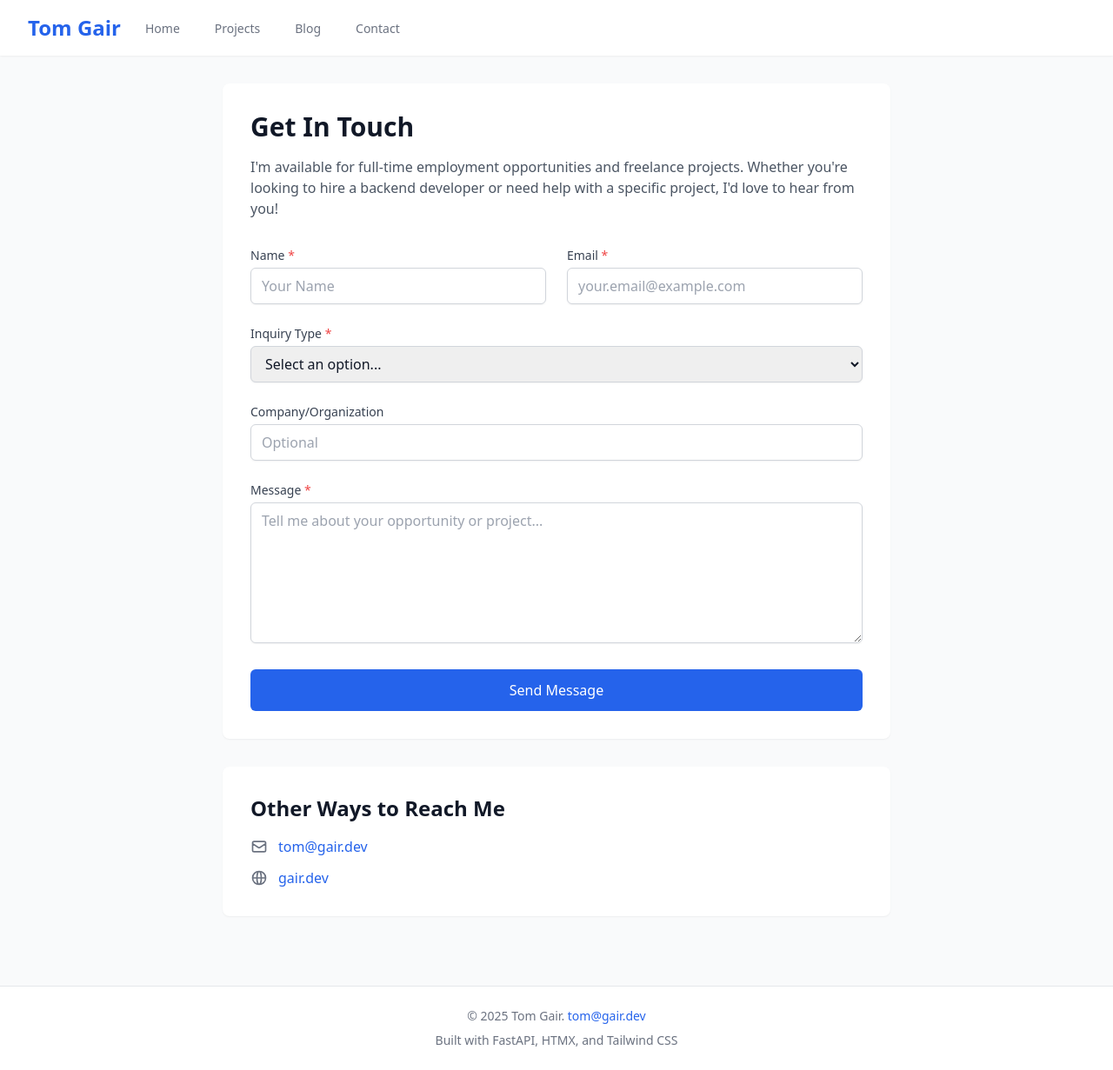
After one commit to GairDotDev/GetMeOutOfHere, a FastAPI app: template templates/contact.html in a window 1280 px wide. The commit adds this page. Shown: the whole page at 87% size. Run offline with FastAPI, Linux system fonts and the light colour scheme; the template is opened without the code that fills it, so the values that code supplies are empty; some libraries are stand-ins or nearby versions.

Commit message:
Add contact page with employment/freelance inquiry form
Co-authored-by: GairDotDev <218484236+GairDotDev@users.noreply.github.com>

```diff
--- a/main.py
+++ b/main.py
@@ -29,10 +29,16 @@ ADMIN_TOKEN = os.getenv("ADMIN_TOKEN", "change-me-in-production")
 DATA_DIR = Path("data")
 DATA_DIR.mkdir(exist_ok=True)
 PROJECTS_FILE = DATA_DIR / "projects.json"
+CONTACTS_FILE = DATA_DIR / "contacts.json"
 
 # Initialize projects file if it doesn't exist
 if not PROJECTS_FILE.exists():
     with open(PROJECTS_FILE, "w") as f:
+        json.dump([], f)
+
+# Initialize contacts file if it doesn't exist
+if not CONTACTS_FILE.exists():
+    with open(CONTACTS_FILE, "w") as f:
         json.dump([], f)
 
 
@@ -49,6 +55,21 @@ def save_projects(projects):
     """Save projects to JSON file."""
     with open(PROJECTS_FILE, "w") as f:
         json.dump(projects, f, indent=2)
+
+
+def load_contacts():
+    """Load contacts from JSON file."""
+    try:
+        with open(CONTACTS_FILE, "r") as f:
+            return json.load(f)
+    except (FileNotFoundError, json.JSONDecodeError):
+        return []
+
+
+def save_contacts(contacts):
+    """Save contacts to JSON file."""
+    with open(CONTACTS_FILE, "w") as f:
+        json.dump(contacts, f, indent=2)
 
 
 def verify_admin_token(authorization: Optional[str] = Header(None)):
@@ -173,6 +194,47 @@ async def blog_post(request: Request, slug: str):
     })
 
 
+@app.get("/contact", response_class=HTMLResponse)
+async def contact_page(request: Request):
+    """Contact page with form."""
+    return templates.TemplateResponse("contact.html", {
+        "request": request,
+        "title": "Contact"
+    })
+
+
+@app.post("/contact", response_class=HTMLResponse)
+async def submit_contact(
+    request: Request,
+    name: str = Form(...),
+    email: str = Form(...),
+    inquiry_type: str = Form(...),
+    message: str = Form(...),
+    company: Optional[str] = Form(None)
+):
+    """Handle contact form submission."""
+    # Load existing contacts
+    contacts = load_contacts()
+
+    # Add new contact
+    new_contact = {
+        "id": len(contacts) + 1,
+        "name": name,
+        "email": email,
+        "inquiry_type": inquiry_type,
+        "company": company,
+        "message": message,
+        "submitted_at": datetime.now().isoformat()
+    }
+    contacts.append(new_contact)
+
+    # Save contacts
+    save_contacts(contacts)
+
+    # Return success response (empty HTML for HTMX)
+    return HTMLResponse(content="", status_code=200)
+
+
 if __name__ == "__main__":
     import uvicorn
     uvicorn.run(app, host="0.0.0.0", port=8000)
--- a/templates/base.html
+++ b/templates/base.html
@@ -32,6 +32,9 @@
                         <a href="/blog" class="{% if request.url.path.startswith('/blog') %}border-blue-500 text-gray-900{% else %}border-transparent text-gray-500 hover:border-gray-300 hover:text-gray-700{% endif %} inline-flex items-center px-1 pt-1 border-b-2 text-sm font-medium">
                             Blog
                         </a>
+                        <a href="/contact" class="{% if request.url.path.startswith('/contact') %}border-blue-500 text-gray-900{% else %}border-transparent text-gray-500 hover:border-gray-300 hover:text-gray-700{% endif %} inline-flex items-center px-1 pt-1 border-b-2 text-sm font-medium">
+                            Contact
+                        </a>
                     </div>
                 </div>
             </div>
--- /dev/null
+++ b/templates/contact.html
@@ -0,0 +1,166 @@
+{% extends "base.html" %}
+
+{% block content %}
+<div class="max-w-3xl mx-auto">
+    <div class="bg-white rounded-lg shadow-sm p-8">
+        <h1 class="text-3xl font-bold text-gray-900 mb-4">Get In Touch</h1>
+        <p class="text-gray-600 mb-8">
+            I'm available for full-time employment opportunities and freelance projects.
+            Whether you're looking to hire a backend developer or need help with a specific project,
+            I'd love to hear from you!
+        </p>
+
+        <!-- Success Message -->
+        <div id="success-message" class="hidden mb-6 bg-green-50 border border-green-200 text-green-700 px-4 py-3 rounded">
+            Thank you for your message! I'll get back to you as soon as possible.
+        </div>
+
+        <!-- Error Message -->
+        <div id="error-message" class="hidden mb-6 bg-red-50 border border-red-200 text-red-700 px-4 py-3 rounded"></div>
+
+        <!-- Contact Form -->
+        <form
+            hx-post="/contact"
+            hx-on::after-request="handleContactResponse(event)"
+            class="space-y-6"
+        >
+            <div class="grid grid-cols-1 md:grid-cols-2 gap-6">
+                <div>
+                    <label for="name" class="block text-sm font-medium text-gray-700 mb-1">
+                        Name <span class="text-red-500">*</span>
+                    </label>
+                    <input
+                        type="text"
+                        id="name"
+                        name="name"
+                        class="w-full px-3 py-2 border border-gray-300 rounded-md shadow-sm focus:outline-none focus:ring-blue-500 focus:border-blue-500"
+                        placeholder="Your Name"
+                        required
+                    >
+                </div>
+
+                <div>
+                    <label for="email" class="block text-sm font-medium text-gray-700 mb-1">
+                        Email <span class="text-red-500">*</span>
+                    </label>
+                    <input
+                        type="email"
+                        id="email"
+                        name="email"
+                        class="w-full px-3 py-2 border border-gray-300 rounded-md shadow-sm focus:outline-none focus:ring-blue-500 focus:border-blue-500"
+                        placeholder="your.email@example.com"
+                        required
+                    >
+                </div>
+            </div>
+
+            <div>
+                <label for="inquiry_type" class="block text-sm font-medium text-gray-700 mb-1">
+                    Inquiry Type <span class="text-red-500">*</span>
+                </label>
+                <select
+                    id="inquiry_type"
+                    name="inquiry_type"
+                    class="w-full px-3 py-2 border border-gray-300 rounded-md shadow-sm focus:outline-none focus:ring-blue-500 focus:border-blue-500"
+                    required
+                >
+                    <option value="">Select an option...</option>
+                    <option value="employment">Employment Opportunity</option>
+                    <option value="freelance">Freelance Project</option>
+                    <option value="collaboration">Collaboration</option>
+                    <option value="other">Other</option>
+                </select>
+            </div>
+
+            <div>
+                <label for="company" class="block text-sm font-medium text-gray-700 mb-1">
+                    Company/Organization
+                </label>
+                <input
+                    type="text"
+                    id="company"
+                    name="company"
+                    class="w-full px-3 py-2 border border-gray-300 rounded-md shadow-sm focus:outline-none focus:ring-blue-500 focus:border-blue-500"
+                    placeholder="Optional"
+                >
+            </div>
+
+            <div>
+                <label for="message" class="block text-sm font-medium text-gray-700 mb-1">
+                    Message <span class="text-red-500">*</span>
+                </label>
+                <textarea
+                    id="message"
+                    name="message"
+                    rows="6"
+                    class="w-full px-3 py-2 border border-gray-300 rounded-md shadow-sm focus:outline-none focus:ring-blue-500 focus:border-blue-500"
+                    placeholder="Tell me about your opportunity or project..."
+                    required
+                ></textarea>
+            </div>
+
+            <button
+                type="submit"
+                class="w-full bg-blue-600 text-white px-6 py-3 rounded-md hover:bg-blue-700 focus:outline-none focus:ring-2 focus:ring-blue-500 focus:ring-offset-2 font-medium"
+            >
+                Send Message
+            </button>
+        </form>
+    </div>
+
+    <!-- Contact Information -->
+    <div class="mt-8 bg-white rounded-lg shadow-sm p-8">
+        <h2 class="text-2xl font-bold text-gray-900 mb-4">Other Ways to Reach Me</h2>
+        <div class="space-y-3">
+            <div class="flex items-center">
+                <svg class="w-5 h-5 text-gray-500 mr-3" fill="none" stroke="currentColor" viewBox="0 0 24 24">
+                    <path stroke-linecap="round" stroke-linejoin="round" stroke-width="2" d="M3 8l7.89 5.26a2 2 0 002.22 0L21 8M5 19h14a2 2 0 002-2V7a2 2 0 00-2-2H5a2 2 0 00-2 2v10a2 2 0 002 2z"></path>
+                </svg>
+                <a href="mailto:tom@gair.dev" class="text-blue-600 hover:text-blue-800">
+                    tom@gair.dev
+                </a>
+            </div>
+            <div class="flex items-center">
+                <svg class="w-5 h-5 text-gray-500 mr-3" fill="none" stroke="currentColor" viewBox="0 0 24 24">
+                    <path stroke-linecap="round" stroke-linejoin="round" stroke-width="2" d="M21 12a9 9 0 01-9 9m9-9a9 9 0 00-9-9m9 9H3m9 9a9 9 0 01-9-9m9 9c1.657 0 3-4.03 3-9s-1.343-9-3-9m0 18c-1.657 0-3-4.03-3-9s1.343-9 3-9m-9 9a9 9 0 019-9"></path>
+                </svg>
+                <a href="https://gair.dev" target="_blank" class="text-blue-600 hover:text-blue-800">
+                    gair.dev
+                </a>
+            </div>
+        </div>
+    </div>
+</div>
+
+<script>
+    function handleContactResponse(event) {
+        const successMsg = document.getElementById('success-message');
+        const errorMsg = document.getElementById('error-message');
+
+        // Hide both messages initially
+        successMsg.classList.add('hidden');
+        errorMsg.classList.add('hidden');
+
+        if (event.detail.successful) {
+            // Show success message and reset form
+            successMsg.classList.remove('hidden');
+            event.target.reset();
+
+            // Scroll to top to show success message
+            window.scrollTo({ top: 0, behavior: 'smooth' });
+
+            // Hide success message after 5 seconds
+            setTimeout(() => {
+                successMsg.classList.add('hidden');
+            }, 5000);
+        } else {
+            // Show error message
+            errorMsg.textContent = 'There was an error sending your message. Please try again or contact me directly via email.';
+            errorMsg.classList.remove('hidden');
+
+            // Scroll to top to show error message
+            window.scrollTo({ top: 0, behavior: 'smooth' });
+        }
+    }
+</script>
+{% endblock %}
```
Also changed, not shown: 1 other file.
